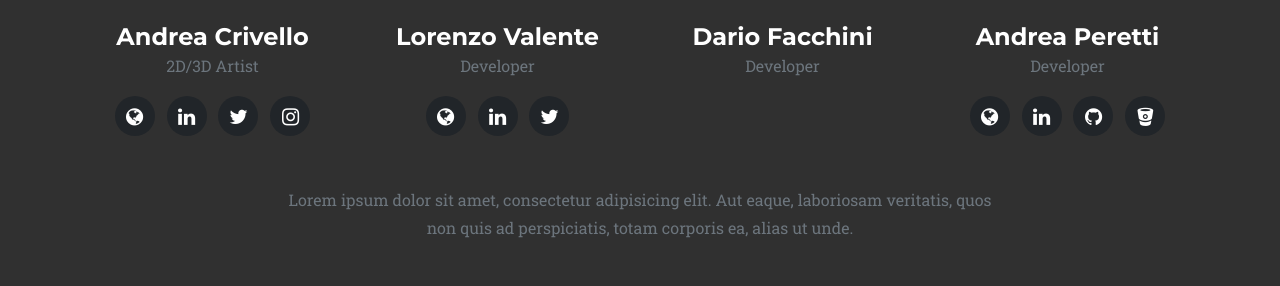
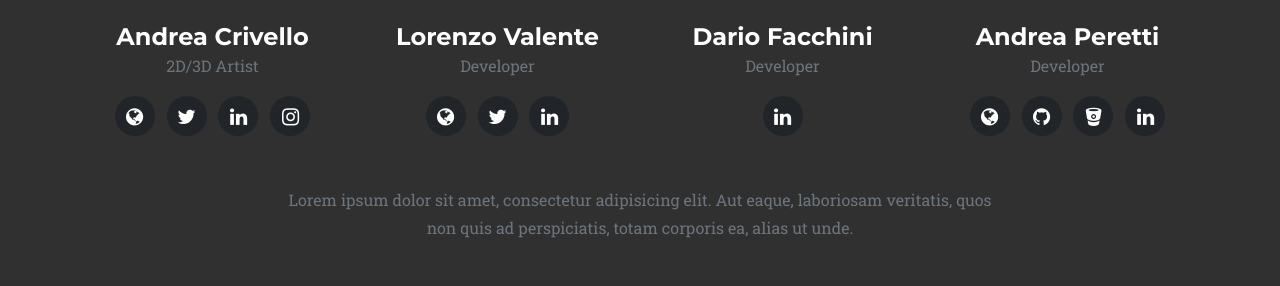
Before and after one commit to ConnHex/connhex.github.io, a Jekyll site: the page built from index.html, in a window 1280 px wide and 900 px high, scrolled down 2079 px. Shown: the part 378-664 px from the top of the window. Built offline with Jekyll 4.4.1, drawn with Linux system fonts in a browser that asks for light colours; some web fonts are replaced; the list of posts is cut into pages by our own code.

Commit message:
Playing with YAML and LT

```diff
--- a/_config.yml
+++ b/_config.yml
@@ -41,27 +41,32 @@ team:
   - name: Andrea Crivello
     role: 2D/3D Artist
     picture: /img/team/crivello.png
-    website: http://www.andreacrivello.com
-    twitter: https://twitter.com/CrivelloAndrea
-    linkedin: https://www.linkedin.com/in/andrea-crivello-33446874/
-    instagram: https://www.instagram.com/crivelloandrea_3d/
+    socials:
+      website: http://www.andreacrivello.com
+      twitter: https://twitter.com/CrivelloAndrea
+      linkedin: https://www.linkedin.com/in/andrea-crivello-33446874/
+      instagram: https://www.instagram.com/crivelloandrea_3d/
   - name: Lorenzo Valente
     role: Developer
     picture: /img/team/valente.png
-    website: https://about.me/lorenzovalente
-    twitter: https://twitter.com/Oneiros90
-    linkedin: https://www.linkedin.com/in/valentelorenzo/
+    socials:
+      website: https://about.me/lorenzovalente
+      twitter: https://twitter.com/Oneiros90
+      linkedin: https://www.linkedin.com/in/valentelorenzo/
   - name: Dario Facchini
     role: Developer
     picture: /img/team/facchini.png
+    socials:
+      linkedin: https://www.linkedin.com/in/dariofacchini/
   - name: Andrea Peretti
     role: Developer
     picture: /img/team/peretti.png
-    website: http://www.andxet.com
-    github: https://github.com/andxet
-    bitbucket: https://bitbucket.com/andxet
-#    twitter: https://twitter.com/andxet
-    linkedin: https://www.linkedin.com/in/andreaperetti/
+    socials:
+      website: http://www.andxet.com
+      github: https://github.com/andxet
+      bitbucket: https://bitbucket.com/andxet
+      # twitter: https://twitter.com/andxet
+      linkedin: https://www.linkedin.com/in/andreaperetti/
 
 socials:
   twitter: https://twitter.com/ConnHex
--- a/_includes/footer.html
+++ b/_includes/footer.html
@@ -9,7 +9,7 @@
         <ul class="list-inline social-buttons">
           {% for social in site.socials %}
           <li class="list-inline-item">
-            <a href="{{social[1]}}"><i class="fa fa-{{social[0]}}"></i></a>
+            <a href="{{social[1]}}" target="_blank"><i class="fa fa-{{social[0]}}"></i></a>
           </li>
           {% endfor %}
         </ul>
--- a/index.html
+++ b/index.html
@@ -85,48 +85,17 @@ layout: default
           <h4>{{user.name}}</h4>
           <p class="text-muted">{{user.role}}</p>
           <ul class="list-inline social-buttons">
-            <!-- Website -->
-            {%if user.website %}
+            {% for social in user.socials %}
             <li class="list-inline-item">
-              <a href="{{user.website}}" target="_blank"><i class="fa fa-globe"></i></a>
+              <a href="{{social[1]}}" target="_blank">
+                {% if social[0] == "website" %}
+                <i class="fa fa-globe"></i>
+                {% else %}
+                <i class="fa fa-{{social[0]}}"></i>
+                {% endif %}
+              </a>
             </li>
-            {% endif %}
-            <!-- LinkedIn -->
-            {%if user.linkedin %}
-            <li class="list-inline-item">
-              <a href="{{user.linkedin}}" target="_blank"><i class="fa fa-linkedin"></i></a>
-            </li>
-            {% endif %}
-            <!-- Facebook -->
-            {%if user.facebook %}
-            <li class="list-inline-item">
-              <a href="{{user.facebook}}" target="_blank"><i class="fa fa-facebook"></i></a>
-            </li>
-            {% endif %}
-            <!-- Twitter -->
-            {%if user.twitter %}
-            <li class="list-inline-item">
-              <a href="{{user.twitter}}" target="_blank"><i class="fa fa-twitter"></i></a>
-            </li>
-            {% endif %}
-            <!-- Instagram -->
-            {%if user.instagram %}
-            <li class="list-inline-item">
-              <a href="{{user.instagram}}" target="_blank"><i class="fa fa-instagram"></i></a>
-            </li>
-            {% endif %}
-            <!-- Github -->
-            {%if user.github %}
-            <li class="list-inline-item">
-              <a href="{{user.github}}" target="_blank"><i class="fa fa-github"></i></a>
-            </li>
-            {% endif %}
-            <!-- BitBucket -->
-            {%if user.bitbucket %}
-            <li class="list-inline-item">
-              <a href="{{user.bitbucket}}" target="_blank"><i class="fa fa-bitbucket"></i></a>
-            </li>
-            {% endif %}
+            {% endfor %}
           </ul>
         </div>
       </div>
```
